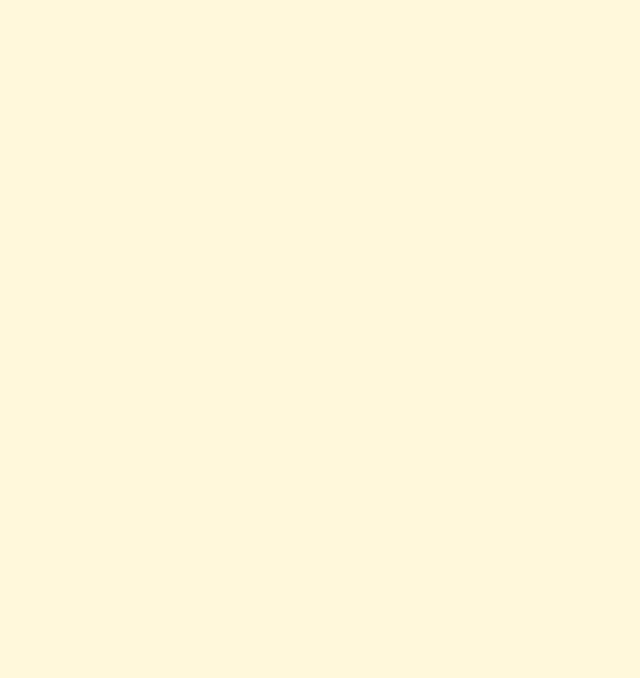
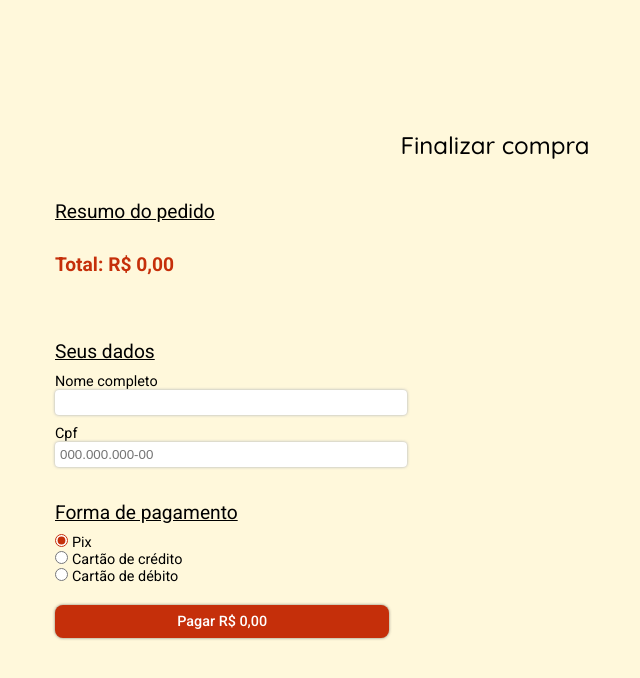
Before and after one commit to MariaCenci/raizes-do-nordeste, a React (Vite) app: page /pagamento in a window 1280 px wide. Before the commit this address had no page. Shown: the top 678 px of the page, without its empty margins (145-785 px from the left). Built offline with nearby package versions, Linux system fonts and the light colour scheme; a web font is replaced by a local one.

Commit message:
feat: implemented page Pagamento

```diff
--- a/src/App.jsx
+++ b/src/App.jsx
@@ -11,6 +11,7 @@ import Header from './components/Header'
 import Login from './pages/Login'
 import Cadastro from './pages/Cadastro'
 import Privacidade from './components/Privacidade'
+import Pagamento from './pages/Pagamento'
 
 const App = () => {
 
@@ -56,6 +57,8 @@ useEffect(() => {
           <Route path="/pedidos" element={<Pedidos />} />
 
           <Route path="/carrinho" element={<Carrinho />} />
+
+          <Route path="/pagamento" element={<Pagamento />}/>
 
         </Routes>
 
--- a/src/Styles/variables.scss
+++ b/src/Styles/variables.scss
@@ -6,7 +6,6 @@ $colors: (
   btn: rgb(228, 255, 223),
   btn2: rgb(95, 172, 76),
   btn3: rgb(96, 170, 69),
-  btn1-hover: rgba(202, 139, 202, 0.734),
   btn2-hover: rgb(145, 189, 130),
   bg1-section: rgb(255, 248, 219),
   login: rgb(255, 246, 206),
--- a/src/components/Carrossel/index.jsx
+++ b/src/components/Carrossel/index.jsx
@@ -115,7 +115,7 @@ const Carrossel = () => {
   className="card-btn"
   onClick={() => adicionarAoCarrinho(items)}
 >
-  <img src="/trolley.png" alt="Adicionar ao carrinho" />
+  <img src="/icon-cart.png" alt="Adicionar ao carrinho" />
 </button>
                       </div>
 
--- /dev/null
+++ b/src/pages/Pagamento/index.jsx
@@ -0,0 +1,200 @@
+
+import { useState } from "react";
+import { useNavigate } from "react-router-dom";
+import "./style.scss";
+
+const Pagamento = () => {
+  const navigate = useNavigate();
+
+  const [formaPagamento, setFormaPagamento] = useState("pix");
+  const [nome, setNome] = useState("");
+  const [cpf, setCpf] = useState("");
+  const [numeroCartao, setNumeroCartao] = useState("");
+  const [validade, setValidade] = useState("");
+  const [cvv, setCvv] = useState("");
+
+  const produtos = JSON.parse(
+    localStorage.getItem("carrinho") || "[]"
+  );
+
+  const calcularPreco = (preco) =>
+    Number(
+      preco.replace("R$", "").trim()
+        .replace(".", "").replace(",", ".")
+    );
+
+  const total = produtos.reduce(
+    (soma, produto) =>
+      soma + calcularPreco(produto.preco) * produto.quantidade,
+    0
+  );
+
+  const formatarMoeda = (valor) =>
+    valor.toLocaleString("pt-BR", {
+      style: "currency",
+      currency: "BRL"
+    });
+
+  const finalizarPagamento = (e) => {
+    e.preventDefault();
+
+    if (produtos.length === 0) {
+      alert("Seu carrinho está vazio.");
+      navigate("/carrinho");
+      return;
+    }
+
+    if (!nome.trim() || !cpf.trim()) {
+      alert("Preencha seu nome e CPF.");
+      return;
+    }
+
+    if (
+      formaPagamento === "cartao" &&
+      (!numeroCartao.trim() || !validade.trim() || !cvv.trim())
+    ) {
+      alert("Preencha os dados do cartão de demonstração.");
+      return;
+    }
+
+    localStorage.setItem(
+      "pagamento",
+      JSON.stringify({
+        nome,
+        formaPagamento,
+        total,
+        status: "em processamento"
+      })
+    );
+
+    navigate("/processando");
+  };
+
+  return (
+    <div className="pagina-pagamento">
+      <h1>Finalizar compra</h1>
+
+      <div className="resumo-pagamento">
+        <h3>Resumo do pedido</h3>
+
+        {produtos.map((produto) => (
+          <div className="item-resumo-wrapper" key={produto.title}>
+            <span>
+              {produto.title} x {produto.quantidade}
+            </span>
+
+            <span className="span-preco">
+              {formatarMoeda(
+                calcularPreco(produto.preco) * produto.quantidade
+              )}
+            </span>
+          </div>
+        ))}
+
+        <h2 id="total-pagamento">Total: {formatarMoeda(total)}</h2>
+      </div>
+
+<div className="form-dados">
+      <form onSubmit={finalizarPagamento}>
+        <h3>Seus dados</h3>
+
+        <label htmlFor="nome">Nome completo</label>
+        <input
+          id="nome"
+          type="text"
+          value={nome}
+          onChange={(e) => setNome(e.target.value)}
+          required
+        />
+
+        <label htmlFor="cpf">Cpf</label>
+        <input
+          id="cpf"
+          type="text"
+          value={cpf}
+          onChange={(e) => setCpf(e.target.value)}
+          placeholder="000.000.000-00"
+          required
+        />
+
+<div className="form-dados-pagamento">
+        <h3>Forma de pagamento</h3>
+
+        <label>
+          <input
+            type="radio"
+            name="pagamento"
+            value="pix"
+            checked={formaPagamento === "pix"}
+            onChange={(e) => setFormaPagamento(e.target.value)}
+          />
+          Pix
+        </label>
+
+        <label>
+          <input
+            type="radio"
+            name="pagamento"
+            value="cartao"
+            checked={formaPagamento === "cartao"}
+            onChange={(e) => setFormaPagamento(e.target.value)}
+          />
+          Cartão de crédito
+        </label>
+
+        <label>
+          <input
+            type="radio"
+            name="pagamento"
+            value="debito"
+            checked={formaPagamento === "debito"}
+            onChange={(e) => setFormaPagamento(e.target.value)}
+          />
+          Cartão de débito
+        </label>
+
+        {formaPagamento !== "pix" && (
+          <div className="dados-cartao">
+            <label htmlFor="numeroCartao">
+              Número do cartão
+            </label>
+            <input
+              id="numeroCartao"
+              type="text"
+              value={numeroCartao}
+              onChange={(e) => setNumeroCartao(e.target.value)}
+              placeholder="0000 0000 0000 0000"
+            />
+
+            <label htmlFor="validade">Validade</label>
+            <input
+              id="validade"
+              type="text"
+              value={validade}
+              onChange={(e) => setValidade(e.target.value)}
+              placeholder="MM/AA"
+            />
+
+            <label htmlFor="cvv">CVV</label>
+            <input
+              id="cvv"
+              type="text"
+              value={cvv}
+              onChange={(e) => setCvv(e.target.value)}
+              placeholder="000"
+            />
+          </div>
+        )}
+
+        <button id="btn-pagamento" type="submit">
+          Pagar {formatarMoeda(total)}
+        </button>
+        </div>
+      </form>
+    </div>
+    </div>
+
+  );
+};
+
+export default Pagamento;
--- /dev/null
+++ b/src/pages/Pagamento/style.scss
@@ -0,0 +1,131 @@
+@use "sass:map";
+@import "../../styles/variables.scss";
+
+.pagina-pagamento {
+  padding: 130px 30px;
+  display: flex;
+  flex-direction: column;
+  justify-content: center;
+  gap: 40px;
+
+  h1 {
+    font-size: map.get($font-size, lg);
+    font-family: map.get($font-family, nav-links);
+    font-weight: 500;
+    text-align: center;
+  }
+
+  h3 {
+    font-size: map.get($font-size, md);
+    font-weight: 400;
+    text-decoration: underline;
+    padding-bottom: 10px;
+  }
+
+  span {
+    font-weight: 500;
+  }
+
+  .span-preco {
+    font-weight: 400;
+    padding-left: 6px;
+    font-size: map.get($font-size, xs);
+  }
+
+  #total-pagamento {
+    font-size: map.get($font-size, md);
+    padding-top: 20px;
+    font-weight: 600;
+    color: map.get($colors, link);
+  }
+
+  .form-dados {
+    form {
+      display: flex;
+      flex-direction: column;
+      justify-content: center;
+
+      h3 {
+        margin-top: 24px;
+      }
+
+      label {
+        font-size: map.get($font-size, xs);
+      }
+
+      input#nome,
+      #cpf {
+        border: none;
+        width: 80%;
+        border-radius: 4px;
+        box-shadow: 0 0 3px rgba(127, 138, 166, 0.727);
+        padding: 5px;
+        margin-bottom: 10px;
+      }
+    }
+  }
+  #btn-pagamento {
+    width: 160px;
+    padding: 8px;
+    border: none;
+    border-radius: 8px;
+    box-shadow: 0 0 3px rgba(47, 47, 47, 0.612);
+    font-size: map.get($font-size, xs);
+    font-family: map.get($font-family, body);
+    font-weight: 500;
+    color: map-get($colors, secondary);
+    background-color: map.get($colors, link);
+    margin-top: 20px;
+    cursor: pointer;
+
+    &:hover {
+      background-color: map.get($colors, btn2-hover);
+    }
+  }
+
+  .form-dados-pagamento {
+    display: flex;
+    flex-direction: column;
+
+    input[type="radio"] {
+      accent-color: map.get($colors, link);
+      margin-right: 4px;
+    }
+  }
+
+  .dados-cartao {
+    padding-top: 20px;
+    display: flex;
+    flex-direction: column;
+    justify-content: center;
+    width: 200px;
+
+    input {
+      margin-bottom: 12px;
+      border: none;
+      width: 70%;
+      border-radius: 4px;
+      box-shadow: 0 0 3px rgba(127, 138, 166, 0.727);
+      padding: 5px;
+    }
+  }
+}
+
+@media screen and (min-width: 900px) {
+  .pagina-pagamento {
+    padding: 130px 200px;
+
+    .form-dados {
+      form {
+        input#nome,
+        #cpf {
+          width: 40%;
+        }
+      }
+    }
+    #btn-pagamento {
+      width: 38%;
+   }
+  }
+
+}
```
